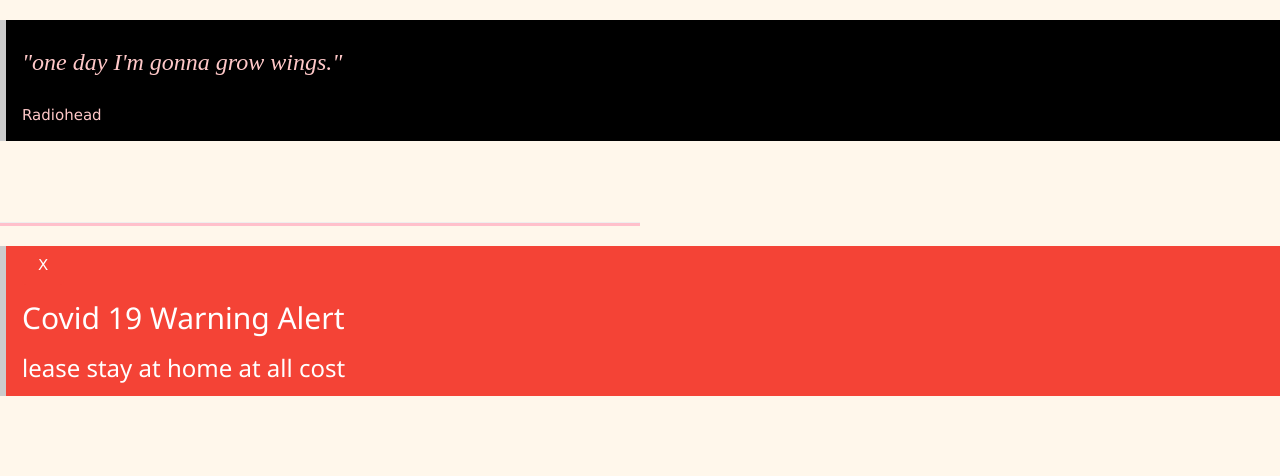
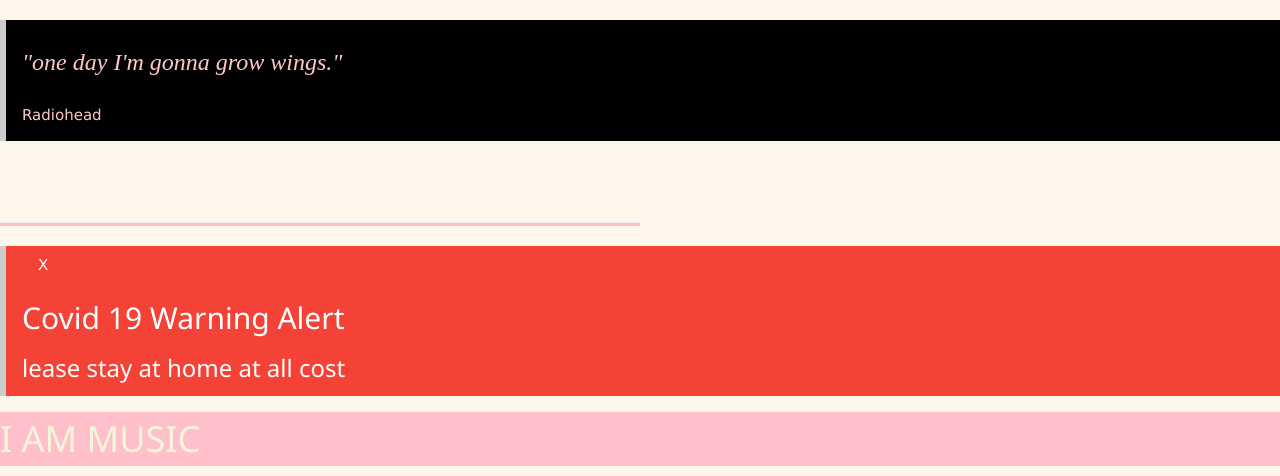
Before and after one commit to yuohming/houy-s-domain, a plain HTML site: page tasks/index.html in a window 1280 px wide. Shown: the part 1665-2141 px from the top of the page. Before the commit the page ends 2077 px from the top, so only its background shows below. Drawn offline with nearby package versions, Linux system fonts and the light colour scheme.

```diff
--- a/tasks/index.html
+++ b/tasks/index.html
@@ -151,5 +151,6 @@
 <h2>Covid 19 Warning Alert</h2>
 <h3>lease stay at home at all cost</h3>
 </div>
+<h1>I AM MUSIC</h1>
   </body>
 </html>
```
